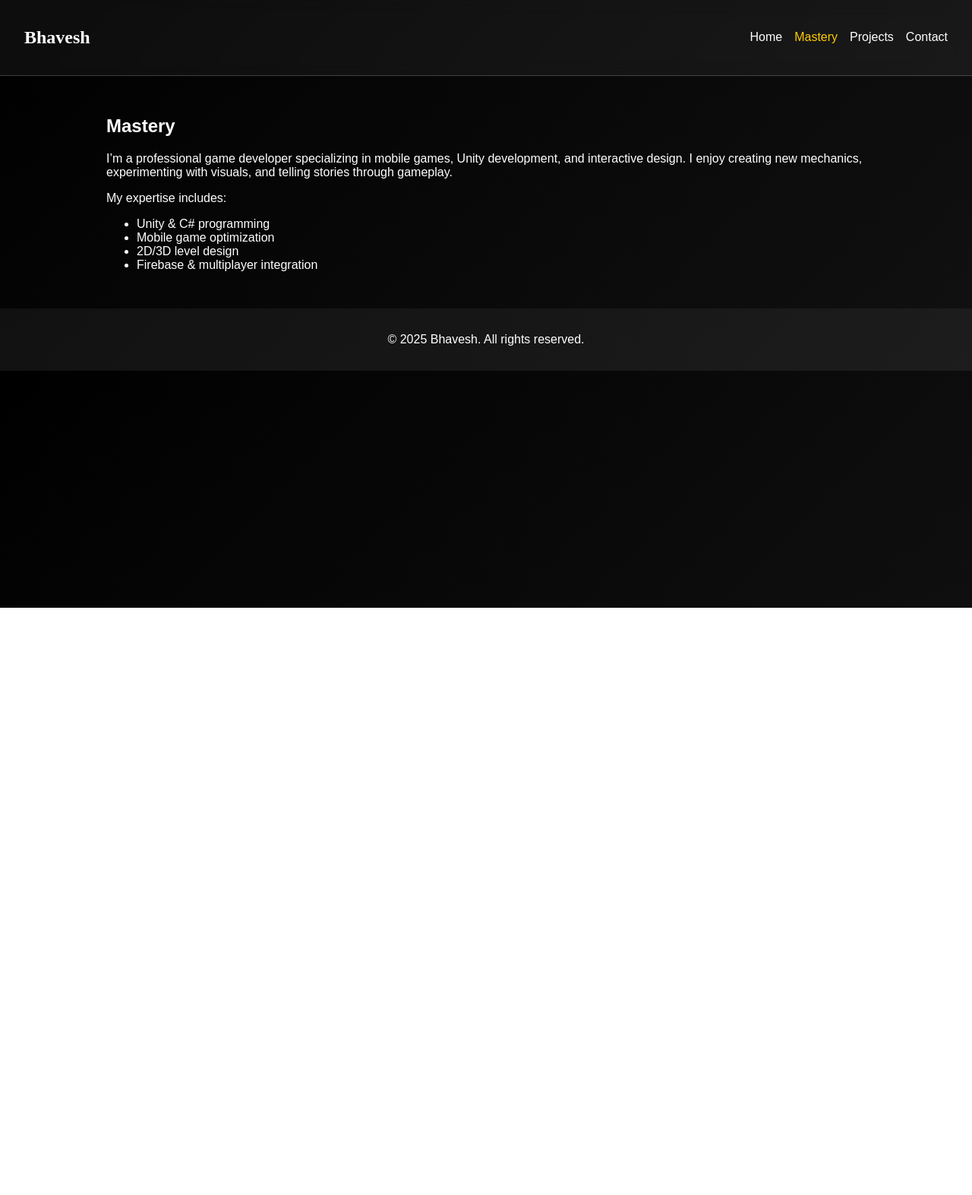
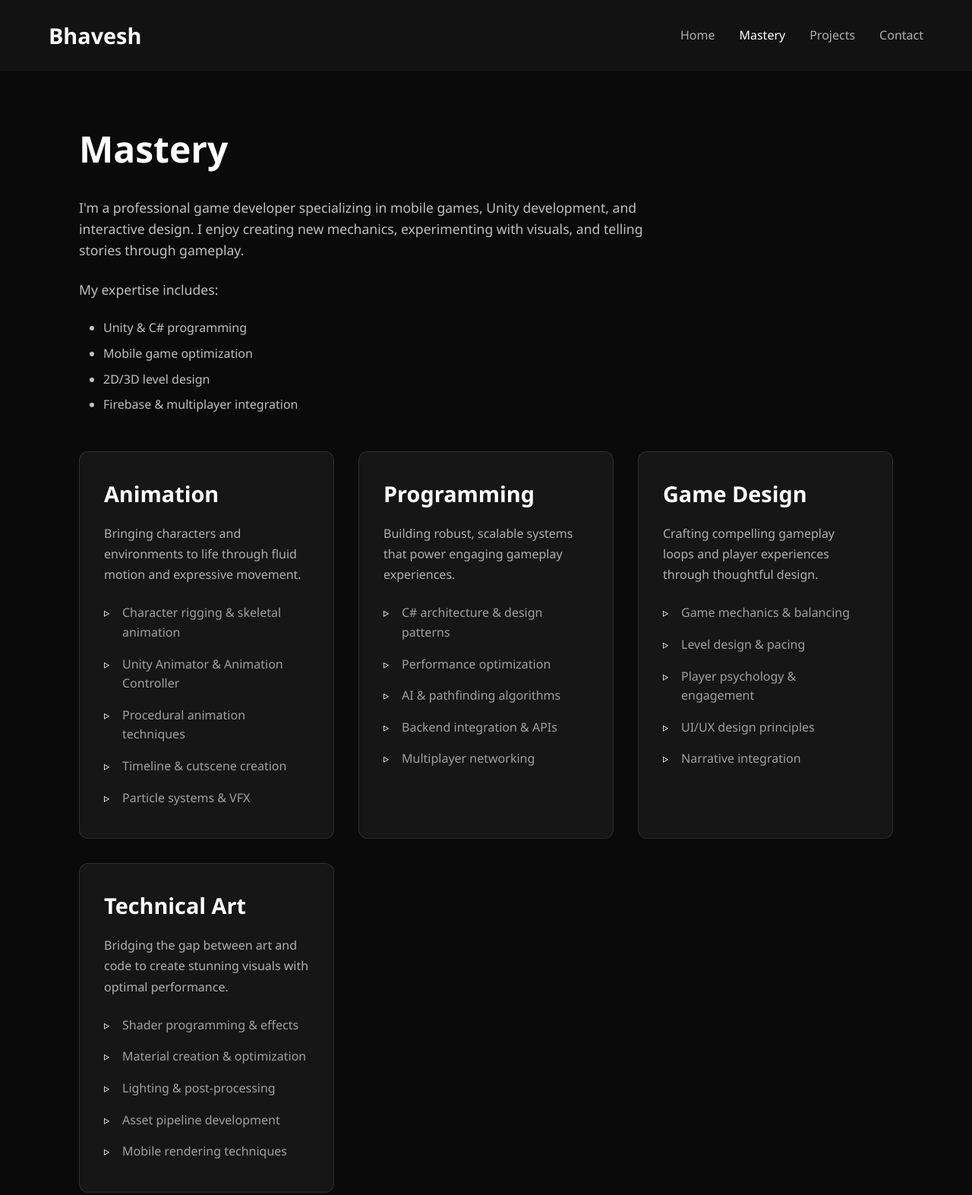
Before and after one commit to AGAINPLY/my-portfolio, a plain HTML site: page Mastery.html in a window 1280 px wide. Shown: the top 1573 px of the page at 76% size. Before the commit the page ends 800 px from the top, so only its background shows below. Drawn offline with Linux system fonts and the light colour scheme.

Commit message:
Update Mastery.html

```diff
--- a/Mastery.html
+++ b/Mastery.html
@@ -4,8 +4,173 @@
   <meta charset="UTF-8">
   <meta name="viewport" content="width=device-width, initial-scale=1.0">
   <title>Mastery | Bhavesh</title>
-  <link rel="stylesheet" href="style.css">
-  <script src="script.js" defer></script>
+  <style>
+    * {
+      margin: 0;
+      padding: 0;
+      box-sizing: border-box;
+    }
+
+    body {
+      font-family: 'Segoe UI', Tahoma, Geneva, Verdana, sans-serif;
+      background: #0a0a0a;
+      color: #e0e0e0;
+      line-height: 1.6;
+    }
+
+    nav {
+      display: flex;
+      justify-content: space-between;
+      align-items: center;
+      padding: 1.5rem 5%;
+      background: rgba(20, 20, 20, 0.95);
+      backdrop-filter: blur(10px);
+      position: sticky;
+      top: 0;
+      z-index: 100;
+    }
+
+    .logo {
+      font-size: 1.8rem;
+      font-weight: 700;
+      color: #fff;
+    }
+
+    nav ul {
+      display: flex;
+      list-style: none;
+      gap: 2rem;
+    }
+
+    nav a {
+      color: #b0b0b0;
+      text-decoration: none;
+      font-weight: 500;
+      transition: color 0.3s;
+    }
+
+    nav a:hover,
+    nav a.active {
+      color: #fff;
+    }
+
+    .page {
+      max-width: 1200px;
+      margin: 0 auto;
+      padding: 4rem 5%;
+    }
+
+    .page > h1 {
+      font-size: 3rem;
+      margin-bottom: 1.5rem;
+      color: #fff;
+    }
+
+    .page > p {
+      font-size: 1.1rem;
+      margin-bottom: 1.5rem;
+      color: #c0c0c0;
+      max-width: 800px;
+    }
+
+    .page > ul {
+      margin-left: 2rem;
+      margin-bottom: 3rem;
+      color: #c0c0c0;
+    }
+
+    .page > ul li {
+      margin-bottom: 0.5rem;
+    }
+
+    .mastery-blocks {
+      display: grid;
+      grid-template-columns: repeat(auto-fit, minmax(300px, 1fr));
+      gap: 2rem;
+      margin-top: 3rem;
+    }
+
+    .mastery-block {
+      background: rgba(30, 30, 30, 0.6);
+      border: 1px solid rgba(255, 255, 255, 0.1);
+      border-radius: 12px;
+      padding: 2rem;
+      transition: transform 0.3s, border-color 0.3s;
+    }
+
+    .mastery-block:hover {
+      transform: translateY(-5px);
+      border-color: rgba(255, 255, 255, 0.3);
+    }
+
+    .mastery-block h3 {
+      font-size: 1.8rem;
+      margin-bottom: 1rem;
+      color: #fff;
+    }
+
+    .mastery-block p {
+      color: #b0b0b0;
+      margin-bottom: 1rem;
+      line-height: 1.7;
+    }
+
+    .mastery-block ul {
+      list-style: none;
+      padding-left: 0;
+    }
+
+    .mastery-block ul li {
+      padding: 0.5rem 0;
+      color: #a0a0a0;
+      position: relative;
+      padding-left: 1.5rem;
+    }
+
+    .mastery-block ul li:before {
+      content: "▹";
+      position: absolute;
+      left: 0;
+      color: #fff;
+    }
+
+    footer {
+      text-align: center;
+      padding: 2rem;
+      background: rgba(20, 20, 20, 0.95);
+      color: #808080;
+      margin-top: 4rem;
+    }
+
+    .fade-in {
+      animation: fadeIn 0.6s ease-in;
+    }
+
+    @keyframes fadeIn {
+      from {
+        opacity: 0;
+        transform: translateY(20px);
+      }
+      to {
+        opacity: 1;
+        transform: translateY(0);
+      }
+    }
+
+    @media (max-width: 768px) {
+      nav ul {
+        gap: 1rem;
+      }
+
+      .page > h1 {
+        font-size: 2rem;
+      }
+
+      .mastery-blocks {
+        grid-template-columns: 1fr;
+      }
+    }
+  </style>
 </head>
 <body>
   <nav>
@@ -17,10 +182,9 @@
       <li><a href="contact.html">Contact</a></li>
     </ul>
   </nav>
-
   <section class="page fade-in">
     <h1>Mastery</h1>
-    <p>I’m a professional game developer specializing in mobile games, Unity development, and interactive design. I enjoy creating new mechanics, experimenting with visuals, and telling stories through gameplay.</p>
+    <p>I'm a professional game developer specializing in mobile games, Unity development, and interactive design. I enjoy creating new mechanics, experimenting with visuals, and telling stories through gameplay.</p>
     <p>My expertise includes:</p>
     <ul>
       <li>Unity & C# programming</li>
@@ -28,8 +192,57 @@
       <li>2D/3D level design</li>
       <li>Firebase & multiplayer integration</li>
     </ul>
+
+    <div class="mastery-blocks">
+      <div class="mastery-block">
+        <h3>Animation</h3>
+        <p>Bringing characters and environments to life through fluid motion and expressive movement.</p>
+        <ul>
+          <li>Character rigging & skeletal animation</li>
+          <li>Unity Animator & Animation Controller</li>
+          <li>Procedural animation techniques</li>
+          <li>Timeline & cutscene creation</li>
+          <li>Particle systems & VFX</li>
+        </ul>
+      </div>
+
+      <div class="mastery-block">
+        <h3>Programming</h3>
+        <p>Building robust, scalable systems that power engaging gameplay experiences.</p>
+        <ul>
+          <li>C# architecture & design patterns</li>
+          <li>Performance optimization</li>
+          <li>AI & pathfinding algorithms</li>
+          <li>Backend integration & APIs</li>
+          <li>Multiplayer networking</li>
+        </ul>
+      </div>
+
+      <div class="mastery-block">
+        <h3>Game Design</h3>
+        <p>Crafting compelling gameplay loops and player experiences through thoughtful design.</p>
+        <ul>
+          <li>Game mechanics & balancing</li>
+          <li>Level design & pacing</li>
+          <li>Player psychology & engagement</li>
+          <li>UI/UX design principles</li>
+          <li>Narrative integration</li>
+        </ul>
+      </div>
+
+      <div class="mastery-block">
+        <h3>Technical Art</h3>
+        <p>Bridging the gap between art and code to create stunning visuals with optimal performance.</p>
+        <ul>
+          <li>Shader programming & effects</li>
+          <li>Material creation & optimization</li>
+          <li>Lighting & post-processing</li>
+          <li>Asset pipeline development</li>
+          <li>Mobile rendering techniques</li>
+        </ul>
+      </div>
+    </div>
   </section>
-
   <footer>
     <p>© 2025 Bhavesh. All rights reserved.</p>
   </footer>
```
